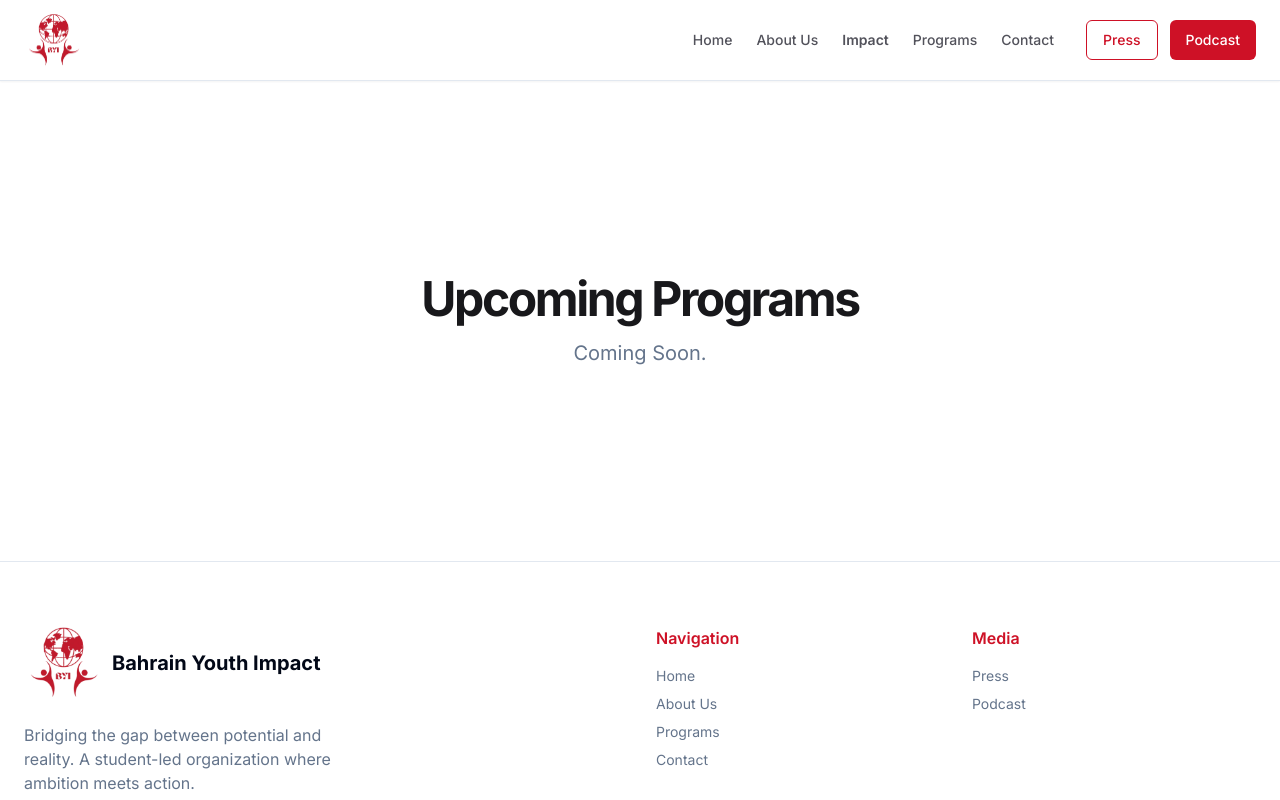
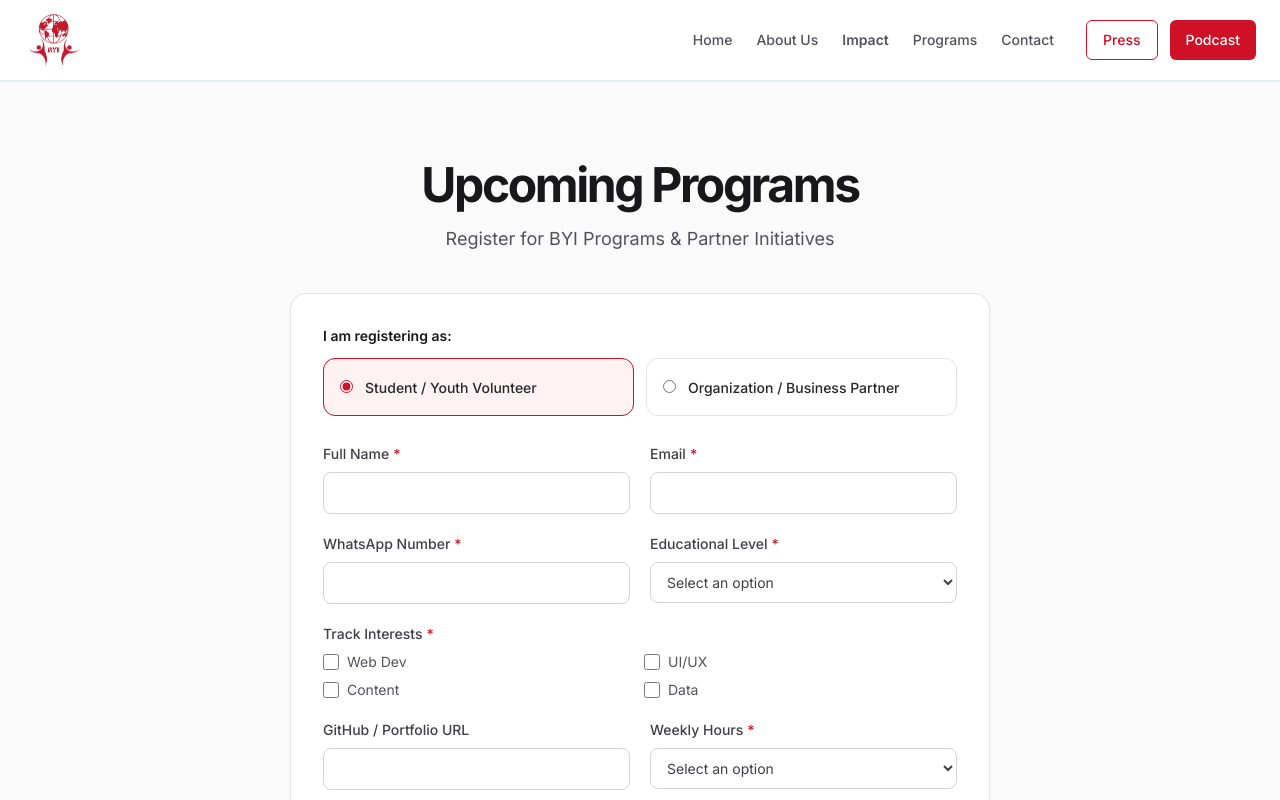
Before and after one commit to BahrainYouthImpact/bahrainyouthimpactwebsite, a Next.js app: page /programs in a window 1280 px wide. Shown: the top 800 px of the page. Built offline with nearby package versions, Linux system fonts and the light colour scheme.

Commit message:
upcoming programs --

```diff
--- a/app/programs/page.tsx
+++ b/app/programs/page.tsx
@@ -1,12 +1,13 @@
+import WaitlistForm from "@/components/waitlist-form"
+
 export default function ProgramsPage() {
   return (
-    <div className="flex-1 flex flex-col items-center justify-center min-h-[60vh] bg-white text-center px-4">
-      <h1 className="text-4xl md:text-5xl font-bold tracking-tighter text-zinc-900 mb-4">
-        Upcoming Programs
-      </h1>
-      <p className="text-xl text-muted-foreground">
-        Coming Soon.
-      </p>
+    <div className="flex-1 bg-zinc-50 px-4 py-16 sm:py-20">
+      <div className="mx-auto max-w-[700px]">
+        <h1 className="text-center text-4xl font-bold tracking-tighter text-zinc-900 md:text-5xl">Upcoming Programs</h1>
+        <p className="mt-4 text-center text-lg text-zinc-600">Register for BYI Programs &amp; Partner Initiatives</p>
+        <div className="mt-10"><WaitlistForm /></div>
+      </div>
     </div>
   )
 }
--- /dev/null
+++ b/components/waitlist-form.tsx
@@ -0,0 +1,116 @@
+"use client"
+
+import { FormEvent, useState } from "react"
+
+const formAction = "https://docs.google.com/forms/d/e/1FAIpQLSfKB1Ow9-phl__tzgE9-hO9zANYZ14sHFdslPtEQkSZ7wrwfg/formResponse"
+
+const fields = {
+  role: "entry.1757971312",
+  name: "entry.1314731968",
+  email: "entry.1262385794",
+  phone: "entry.1474174875",
+  levelOrOrgType: "entry.1057977651",
+  interestsOrSupport: "entry.77861421",
+  portfolioOrDescription: "entry.1610852425",
+  availabilityOrQuestions: "entry.211977725",
+}
+
+const studentInterests = ["Web Dev", "UI/UX", "Content", "Data"]
+const supportAreas = ["Digital product development", "Branding and communications", "Data and research", "Youth talent and internships"]
+
+type RegistrationType = "student" | "organization"
+
+export default function WaitlistForm() {
+  const [registrationType, setRegistrationType] = useState<RegistrationType>("student")
+  const [submitted, setSubmitted] = useState(false)
+  const [error, setError] = useState("")
+
+  function handleSubmit(event: FormEvent<HTMLFormElement>) {
+    const form = event.currentTarget
+    if (!form.checkValidity()) {
+      event.preventDefault()
+      setError("Please complete the required fields before submitting.")
+      form.reportValidity()
+      return
+    }
+
+    setError("")
+    window.setTimeout(() => setSubmitted(true), 700)
+  }
+
+  if (submitted) {
+    return (
+      <div className="rounded-2xl border border-red-100 bg-white px-6 py-14 text-center shadow-sm sm:px-12">
+        <div className="mx-auto mb-5 flex h-14 w-14 items-center justify-center rounded-full bg-red-50 text-2xl text-[#CE1126]">✓</div>
+        <h2 className="text-2xl font-bold text-zinc-900">Thank you!</h2>
+        <p className="mt-2 text-zinc-600">You&apos;ve been added to the waitlist.</p>
+      </div>
+    )
+  }
+
+  return (
+    <form
+      action={formAction}
+      method="POST"
+      target="waitlist-submit"
+      onSubmit={handleSubmit}
+      className="rounded-2xl border border-zinc-200 bg-white p-5 text-left shadow-sm sm:p-8"
+    >
+      <iframe name="waitlist-submit" title="Waitlist submission" className="hidden" />
+      <input type="hidden" name={fields.role} value={registrationType === "student" ? "Student / Youth Volunteer (Applying for micro-internships)" : "Organization / Startup / NGO (Looking for project support & interns)"} />
+
+      <fieldset>
+        <legend className="text-sm font-semibold text-zinc-900">I am registering as:</legend>
+        <div className="mt-3 grid gap-3 sm:grid-cols-2">
+          <label className={`cursor-pointer rounded-xl border p-4 transition ${registrationType === "student" ? "border-[#CE1126] bg-red-50" : "border-zinc-200"}`}>
+            <input type="radio" name="registration-type" checked={registrationType === "student"} onChange={() => setRegistrationType("student")} className="accent-[#CE1126]" />
+            <span className="ml-3 text-sm font-medium text-zinc-800">Student / Youth Volunteer</span>
+          </label>
+          <label className={`cursor-pointer rounded-xl border p-4 transition ${registrationType === "organization" ? "border-[#CE1126] bg-red-50" : "border-zinc-200"}`}>
+            <input type="radio" name="registration-type" checked={registrationType === "organization"} onChange={() => setRegistrationType("organization")} className="accent-[#CE1126]" />
+            <span className="ml-3 text-sm font-medium text-zinc-800">Organization / Business Partner</span>
+          </label>
+        </div>
+      </fieldset>
+
+      {registrationType === "student" ? (
+        <div className="mt-7 grid gap-5 sm:grid-cols-2">
+          <Field label="Full Name" name={fields.name} required />
+          <Field label="Email" name={fields.email} type="email" required />
+          <Field label="WhatsApp Number" name={fields.phone} required />
+          <Select label="Educational Level" name={fields.levelOrOrgType} required options={["Highschool (15-18)", "University Student", "Recent Graduate"]} />
+          <Checkboxes label="Track Interests" name={fields.interestsOrSupport} options={studentInterests} required />
+          <Field label="GitHub / Portfolio URL" name={fields.portfolioOrDescription} type="url" />
+          <Select label="Weekly Hours" name={fields.availabilityOrQuestions} required options={["2–5 hours / week", "5–10 hours / week", "10+ hours / week"]} />
+        </div>
+      ) : (
+        <div className="mt-7 grid gap-5 sm:grid-cols-2">
+          <Field label="Organization Name" name={fields.name} required />
+          <Field label="Contact Person" name={fields.phone} required />
+          <Field label="Official Email" name={fields.email} type="email" required />
+          <Select label="Organization Type" name={fields.levelOrOrgType} required options={["Startup", "NGO", "Business", "Government / Education"]} />
+          <Checkboxes label="Needed Support Areas" name={fields.interestsOrSupport} options={supportAreas} required />
+          <label className="text-sm font-medium text-zinc-700 sm:col-span-2">
+            Brief Project Description
+            <textarea name={fields.portfolioOrDescription} required rows={4} className="mt-2 block w-full rounded-lg border border-zinc-300 px-3 py-2.5 font-normal outline-none transition placeholder:text-zinc-400 focus:border-[#CE1126] focus:ring-2 focus:ring-red-100" />
+          </label>
+        </div>
+      )}
+
+      {error && <p role="alert" className="mt-5 text-sm text-[#CE1126]">{error}</p>}
+      <button type="submit" className="mt-7 w-full rounded-lg bg-[#CE1126] px-5 py-3 font-semibold text-white transition hover:bg-[#ad0e20] focus:outline-none focus:ring-2 focus:ring-red-200 focus:ring-offset-2">Join the waitlist</button>
+    </form>
+  )
+}
+
+function Field({ label, name, type = "text", required = false }: { label: string; name: string; type?: string; required?: boolean }) {
+  return <label className="text-sm font-medium text-zinc-700">{label}{required && <span className="ml-1 text-[#CE1126]">*</span>}<input name={name} type={type} required={required} className="mt-2 block w-full rounded-lg border border-zinc-300 px-3 py-2.5 font-normal outline-none transition placeholder:text-zinc-400 focus:border-[#CE1126] focus:ring-2 focus:ring-red-100" /></label>
+}
+
+function Select({ label, name, options, required = false }: { label: string; name: string; options: string[]; required?: boolean }) {
+  return <label className="text-sm font-medium text-zinc-700">{label}{required && <span className="ml-1 text-[#CE1126]">*</span>}<select name={name} required={required} defaultValue="" className="mt-2 block w-full rounded-lg border border-zinc-300 bg-white px-3 py-2.5 font-normal outline-none transition focus:border-[#CE1126] focus:ring-2 focus:ring-red-100"><option value="" disabled>Select an option</option>{options.map(option => <option key={option}>{option}</option>)}</select></label>
+}
+
+function Checkboxes({ label, name, options, required = false }: { label: string; name: string; options: string[]; required?: boolean }) {
+  return <fieldset className="sm:col-span-2"><legend className="text-sm font-medium text-zinc-700">{label}{required && <span className="ml-1 text-[#CE1126]">*</span>}</legend><div className="mt-2 grid gap-2 sm:grid-cols-2">{options.map((option, index) => <label key={option} className="flex items-center gap-2 text-sm text-zinc-600"><input type="checkbox" name={name} value={option} required={required && index === 0} className="h-4 w-4 accent-[#CE1126]" />{option}</label>)}</div></fieldset>
+}
```
